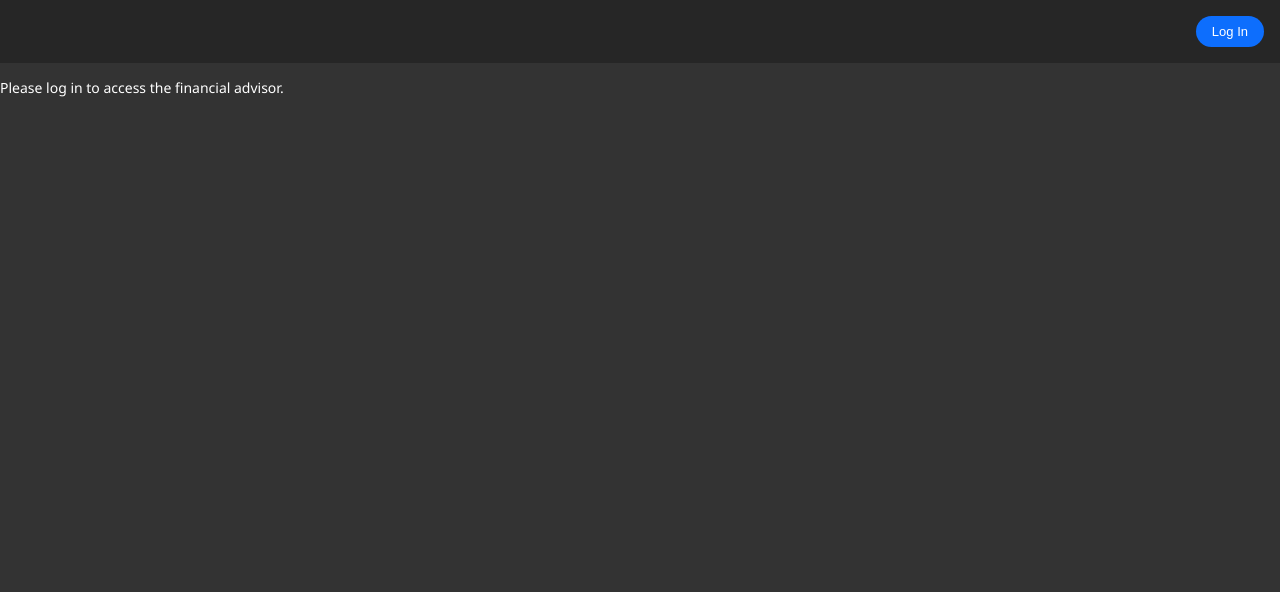
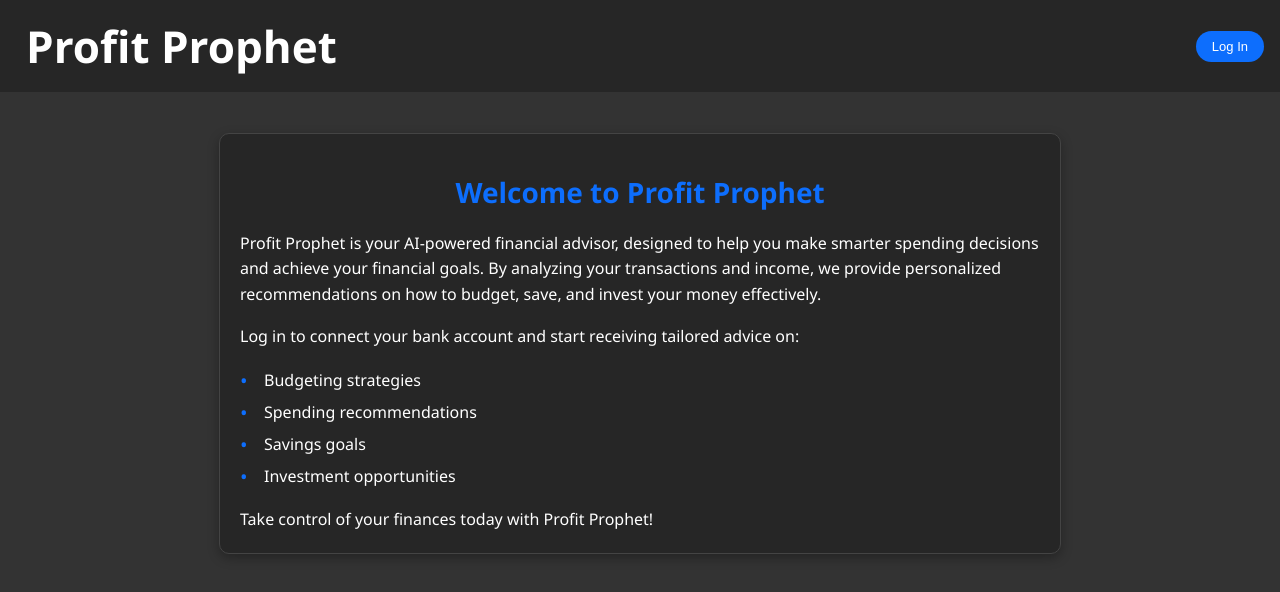
Before and after one commit to Pyroniam/Hackathon_2025, a React (Create React App) app in the folder frontend/: page / in a window 1280 px wide. Shown: the top 592 px of the page. Built offline with nearby package versions, Linux system fonts and the light colour scheme; no server answers.

Commit message:
More frontend updates and styling with main page

```diff
--- a/frontend/src/App.jsx
+++ b/frontend/src/App.jsx
@@ -20,7 +20,25 @@ function App() {
           {accessToken && <AccountInfo accessToken={accessToken} />}
         </>
       ) : (
-        <p>Please log in to access the financial advisor.</p>
+        <div className="main-description">
+          <h1>Welcome to Profit Prophet</h1>
+          <p>
+            Profit Prophet is your AI-powered financial advisor, designed to help you make smarter
+            spending decisions and achieve your financial goals. By analyzing your transactions and
+            income, we provide personalized recommendations on how to budget, save, and invest your
+            money effectively.
+          </p>
+          <p>
+            Log in to connect your bank account and start receiving tailored advice on:
+          </p>
+          <ul>
+            <li>Budgeting strategies</li>
+            <li>Spending recommendations</li>
+            <li>Savings goals</li>
+            <li>Investment opportunities</li>
+          </ul>
+          <p>Take control of your finances today with Profit Prophet!</p>
+        </div>
       )}
     </div>
   );
--- a/frontend/src/components/AuthButtons.jsx
+++ b/frontend/src/components/AuthButtons.jsx
@@ -8,6 +8,10 @@ const AuthButtons = () => {
 
   return (
     <div className="auth-buttons-container">
+      {/* Website Name */}
+      <div className="website-name">Profit Prophet</div>
+
+      {/* Auth Buttons */}
       {isSignedIn ? (
         <div className="signed-in-container">
           <p className="welcome-message">Welcome, {user.firstName}!</p>
--- a/frontend/src/styles.css
+++ b/frontend/src/styles.css
@@ -1,5 +1,63 @@
+/* styles.css */
+/* Main Description */
+/* styles.css */
+/* Main Description */
+.main-description {
+  max-width: 800px; /* Limit width for better readability */
+  margin: 40px auto; /* Center the description */
+  padding: 20px;
+  background-color: #262626; /* Dark gray background */
+  border-radius: 10px; /* Rounded corners */
+  border: 1px solid #444; /* Subtle border for separation */
+  box-shadow: 0 4px 12px rgba(0, 0, 0, 0.3); /* Subtle shadow */
+  color: #ffffff; /* White text */
+  text-align: left; /* Align text to the left */
+}
+
+.main-description h1 {
+  font-size: 28px; /* Larger font size for heading */
+  font-weight: 600; /* Bold font weight */
+  margin-bottom: 20px; /* Space below heading */
+  color: #0d6efd; /* Blue color for emphasis */
+  text-align: center; /* Center-align the heading */
+}
+
+.main-description p {
+  font-size: 16px; /* Standard font size */
+  line-height: 1.6; /* Improved readability */
+  margin-bottom: 16px; /* Space between paragraphs */
+}
+
+.main-description ul {
+  list-style-type: none; /* Remove default bullet points */
+  padding: 0;
+  margin: 20px 0; /* Space above and below the list */
+}
+
+.main-description ul li {
+  font-size: 16px; /* Standard font size */
+  margin-bottom: 10px; /* Space between list items */
+  padding-left: 24px; /* Space for custom bullet points */
+  position: relative;
+}
+
+.main-description ul li::before {
+  content: "•"; /* Add custom bullet point */
+  color: #0d6efd; /* Blue color for bullet points */
+  font-size: 20px; /* Larger bullet points */
+  position: absolute;
+  left: 0; /* Align bullet points to the left */
+  top: 50%; /* Center vertically */
+  transform: translateY(-50%); /* Adjust vertical alignment */
+}
+
+.main-description p:last-child {
+  margin-bottom: 0; /* Remove margin for the last paragraph */
+}
 /* styles.css */
 /* Base Styles */
+
+
 body {
   background-color: #333;
   color: #ffffff;
@@ -34,6 +92,7 @@ body {
   background-color: #262626; /* Dark gray */
   border-radius: 10px; /* Reduced border radius */
   padding: 16px; /* Reduced padding */
+  padding-top: 2px;
   box-shadow: 0 4px 12px rgba(0, 0, 0, 0.3);
   border: 1px solid #333; /* Subtle border for separation */
   display: flex;
@@ -286,6 +345,15 @@ body {
   border-bottom: 1px solid #333; /* Subtle border for separation */
 }
 
+/* Website Name */
+.website-name {
+  font-size: 44px; /* Larger font size for emphasis */
+  font-weight: 600; /* Bold font weight */
+  color: #ffffff; /* White text */
+  margin-right: auto;
+  margin-left: 10px; /* Push auth buttons to the right */
+}
+
 /* Signed-In Container */
 .signed-in-container {
   display: flex;
```
